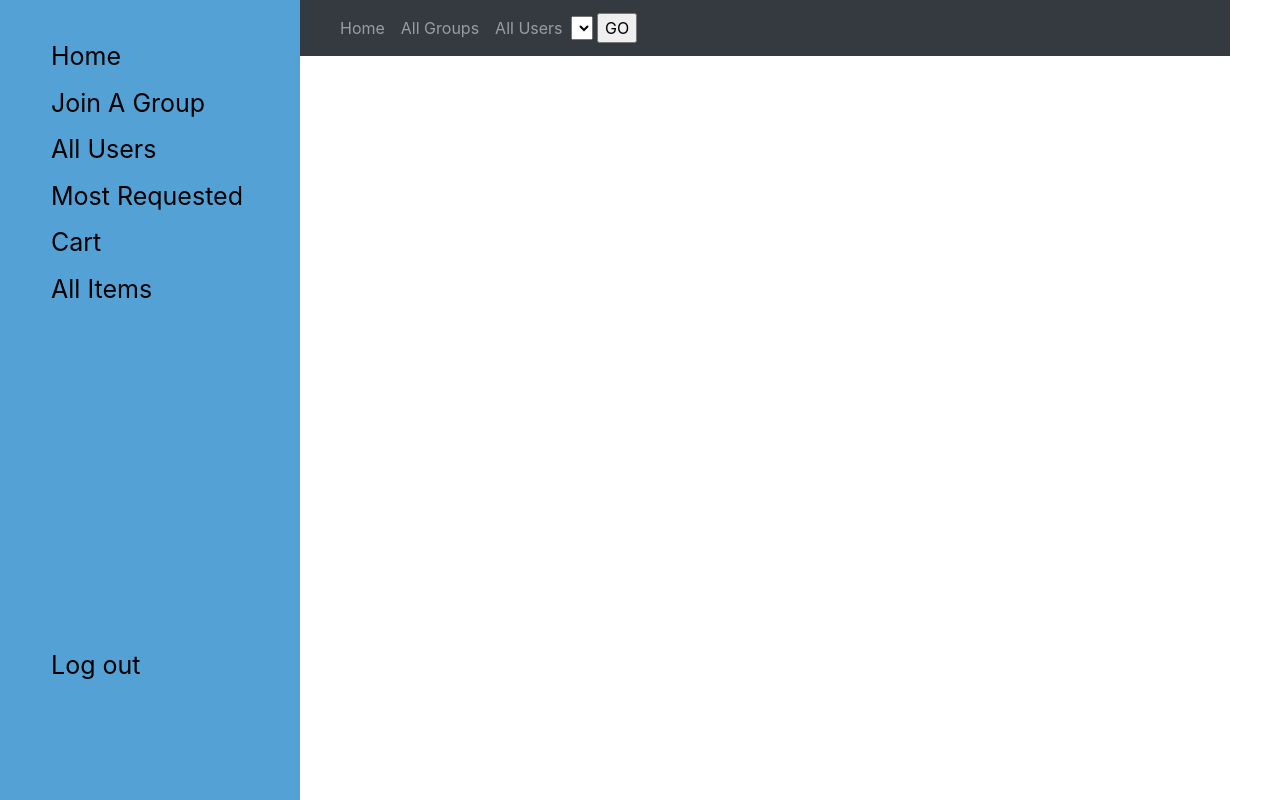
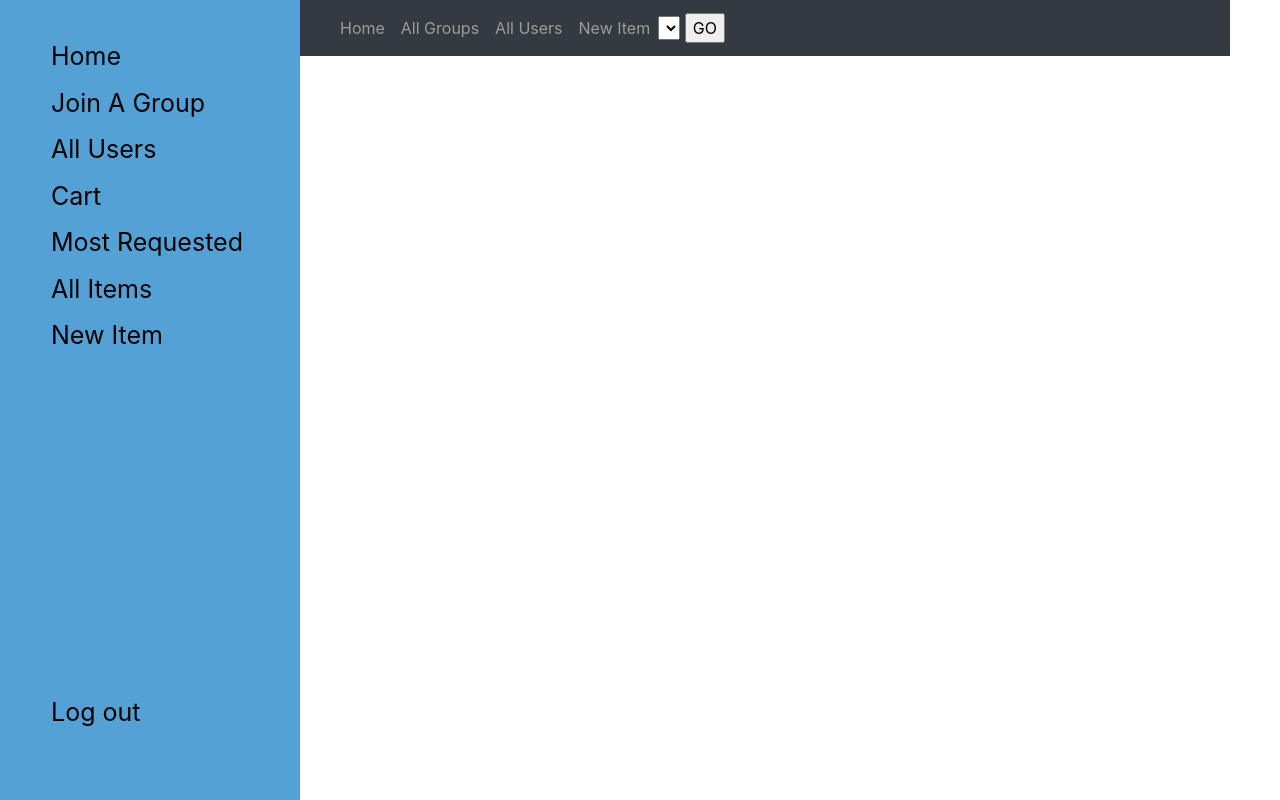
Before and after one commit to denniskalpedis/SOS-project, a Django app: template apps/snack_app/templates/sos/index_admin.html in a window 1280 px wide. Run offline with Django 3.2, Linux system fonts and the light colour scheme; the template is opened without the code that fills it, so the values that code supplies are empty; parts of the project's set-up code (start-up, migrations or seed data) failed here and were passed over; some libraries are stand-ins or nearby versions.

Commit message:
added new item again

```diff
--- a/apps/snack_app/templates/sos/index_admin.html
+++ b/apps/snack_app/templates/sos/index_admin.html
@@ -6,9 +6,10 @@
                 <a href="/sos/">Home</a>
                 <a href="/sos/join">Join A Group</a>
                 <a href="/sos/users">All Users</a>
+                <a href="#">Cart</a>
                 <a href="#">Most Requested</a>
-                <a href="#">Cart</a>
                 <a href="#">All Items</a>
+                <a href="#">New Item</a>
          <div class="space">
             <a href="/logout">Log out</a>
         </div>
@@ -28,6 +29,9 @@
                         </li>
                         <li class="nav-item">
                             <a class="nav-link" href="#">All Users</a>
+                        </li>
+                        <li class="nav-item">
+                            <a class="nav-link" href="#">New Item</a>
                         </li>
                     </ul>
                     <form action="/sos/switch" method="POST">
```
